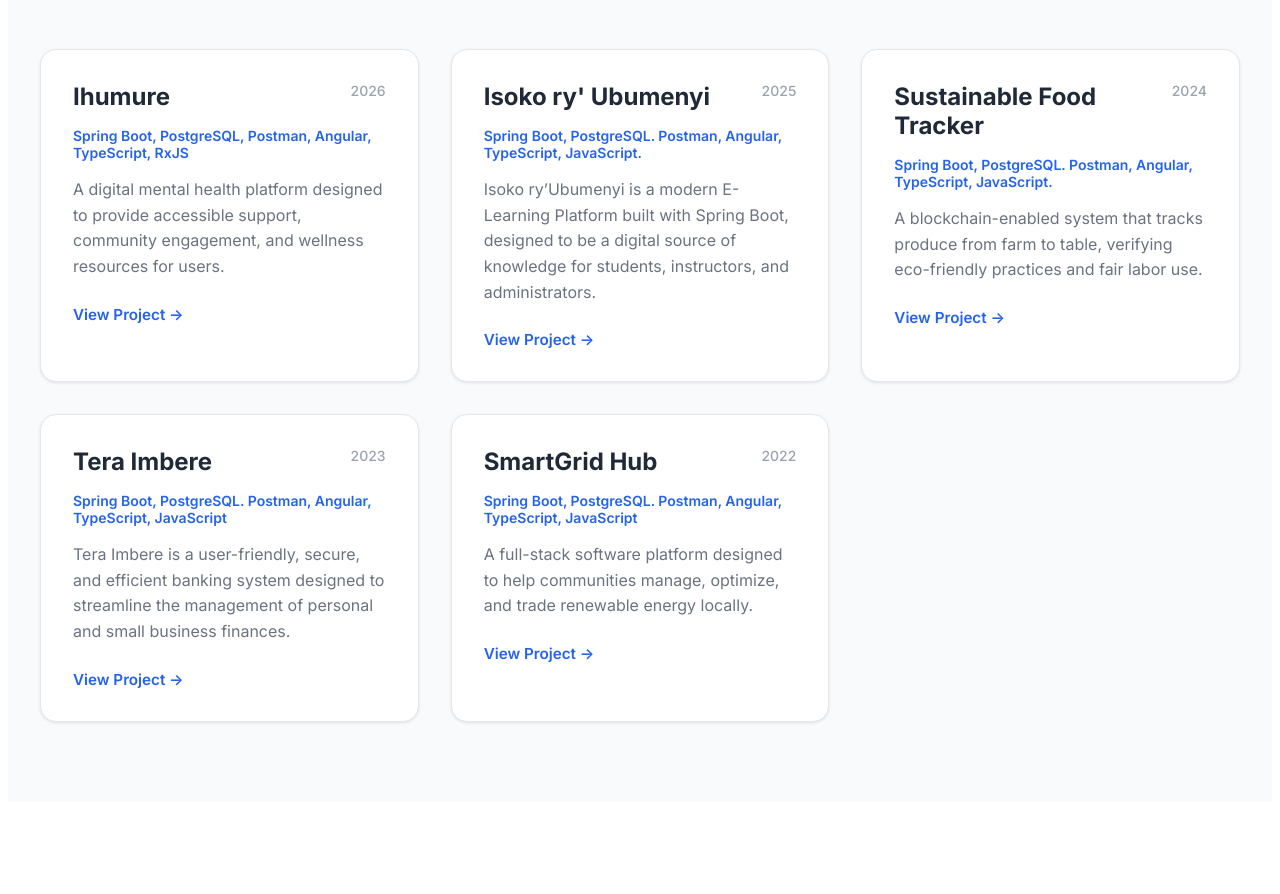
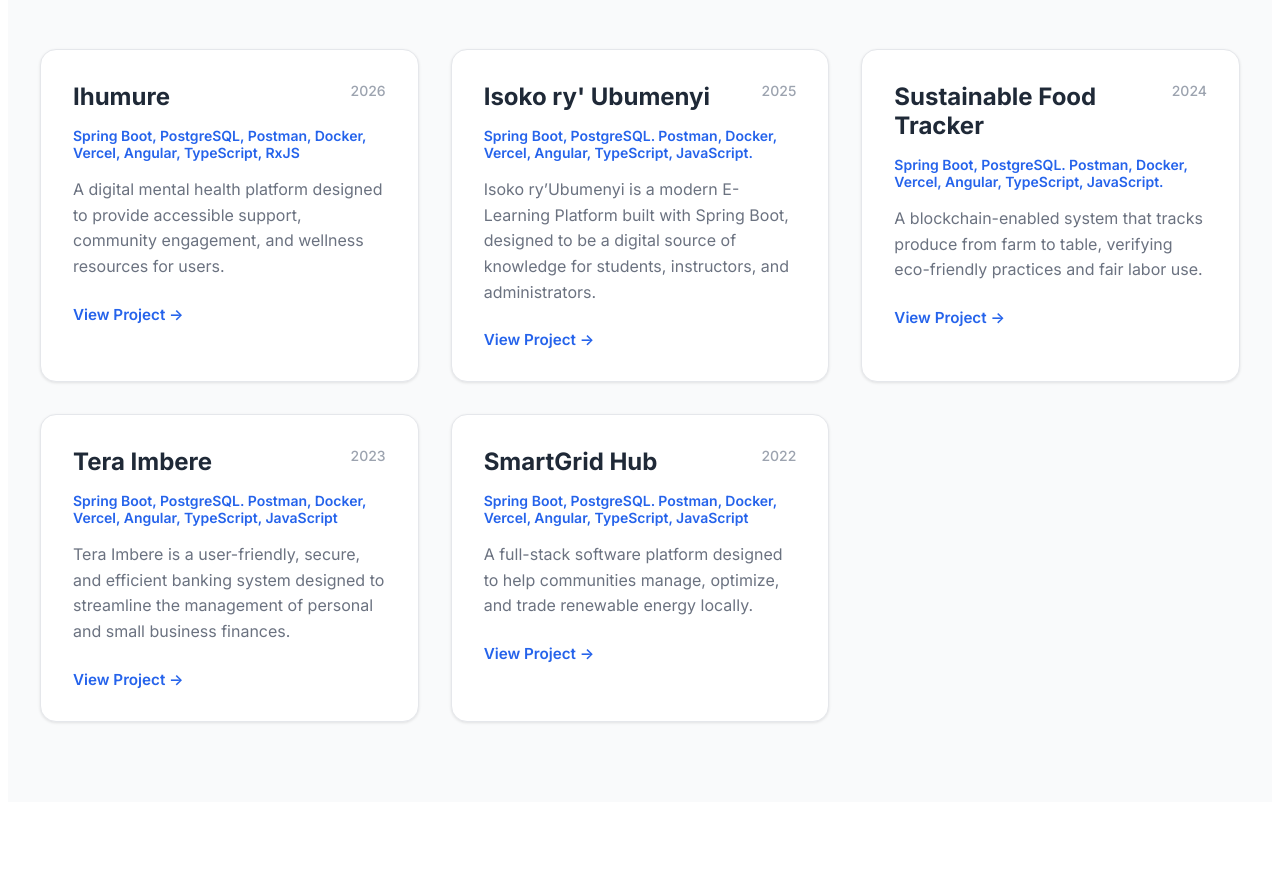
Before and after one commit to nshutifabrice09/portfolio, an Angular app: page / in a window 1280 px wide. Shown: the part 2270-3164 px from the top of the page. Built offline with nearby package versions, Linux system fonts and the light colour scheme.

Commit message:
latest updates on projects done

```diff
--- a/src/app/portfolio/portfolio.ts
+++ b/src/app/portfolio/portfolio.ts
@@ -21,35 +21,35 @@ export class Portfolio {
   projects = [
     {
       title: "Ihumure",
-      tech: "Spring Boot, PostgreSQL, Postman, Angular, TypeScript, RxJS",
+      tech: "Spring Boot, PostgreSQL, Postman, Docker, Vercel, Angular, TypeScript, RxJS",
       description: "A digital mental health platform designed to provide accessible support, community engagement, and wellness resources for users.",
       year: "2026",
       link: "https://github.com/nshutifabrice09/isoko-ry-ubumenyi-frontend"
     },
     {
       title: "Isoko ry' Ubumenyi",
-      tech: "Spring Boot, PostgreSQL. Postman, Angular, TypeScript, JavaScript.",
+      tech: "Spring Boot, PostgreSQL. Postman, Docker, Vercel, Angular, TypeScript, JavaScript.",
       description: "Isoko ry’Ubumenyi is a modern E-Learning Platform built with Spring Boot, designed to be a digital source of knowledge for students, instructors, and administrators.",
       year: "2025",
       link: "https://isoko-ry-ubumenyi-frontend.vercel.app/"
     },
     {
       title: "Sustainable Food Tracker",
-      tech: "Spring Boot, PostgreSQL. Postman, Angular, TypeScript, JavaScript.",
+      tech: "Spring Boot, PostgreSQL. Postman, Docker, Vercel, Angular, TypeScript, JavaScript.",
       description: "A blockchain-enabled system that tracks produce from farm to table, verifying eco-friendly practices and fair labor use.",
       year: "2024",
       link: "https://github.com/nshutifabrice09/sustainable-food-tracker-backend"
     },
     {
       title: "Tera Imbere",
-      tech: "Spring Boot, PostgreSQL. Postman, Angular, TypeScript, JavaScript",
+      tech: "Spring Boot, PostgreSQL. Postman, Docker, Vercel, Angular, TypeScript, JavaScript",
       description: "Tera Imbere is a user-friendly, secure, and efficient banking system designed to streamline the management of personal and small business finances.",
       year: "2023",
       link: "https://github.com/nshutifabrice09/Tera-imbere-spring-boot"
     },
     {
       title: "SmartGrid Hub",
-      tech: "Spring Boot, PostgreSQL. Postman, Angular, TypeScript, JavaScript",
+      tech: "Spring Boot, PostgreSQL. Postman, Docker, Vercel, Angular, TypeScript, JavaScript",
       description: "A full-stack software platform designed to help communities manage, optimize, and trade renewable energy locally.",
       year: "2022",
       link: "https://github.com/nshutifabrice09/SmartGridHub-backend-spring-boot"
```
